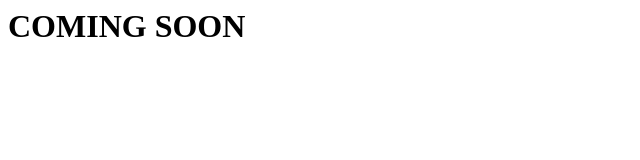
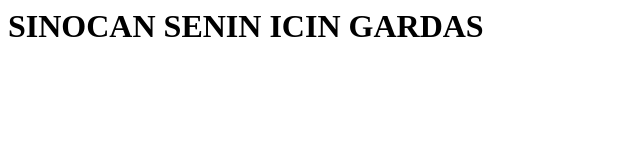
Before and after one commit to mekoc/mekoc.github.io, a plain HTML site: page index.html in a window 1280 px wide. Shown: the whole page, without its empty margins (0-640 px from the left). Drawn offline with Linux system fonts and the light colour scheme.

Commit message:
Update index.html

```diff
--- a/index.html
+++ b/index.html
@@ -1 +1 @@
-<h1> COMING SOON </h1>
+<h1> SINOCAN SENIN ICIN GARDAS </h1>
```
